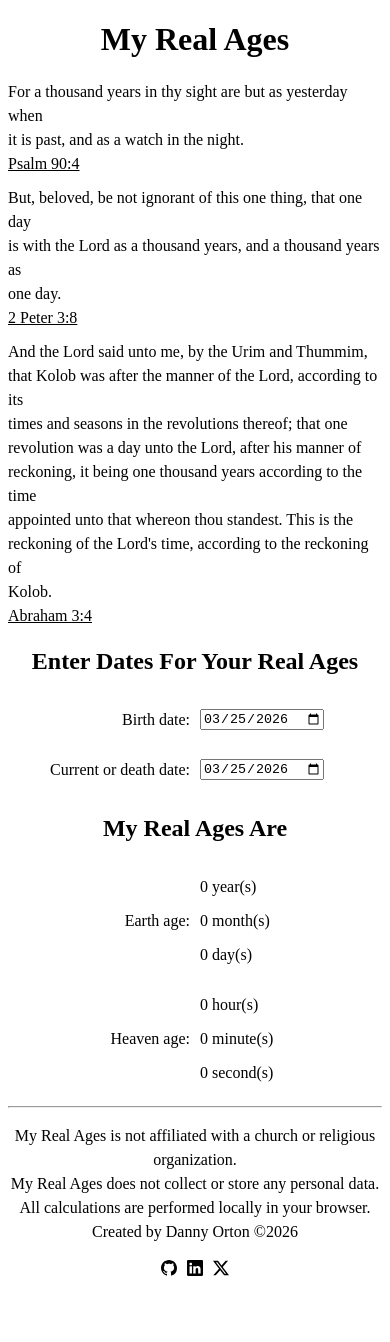
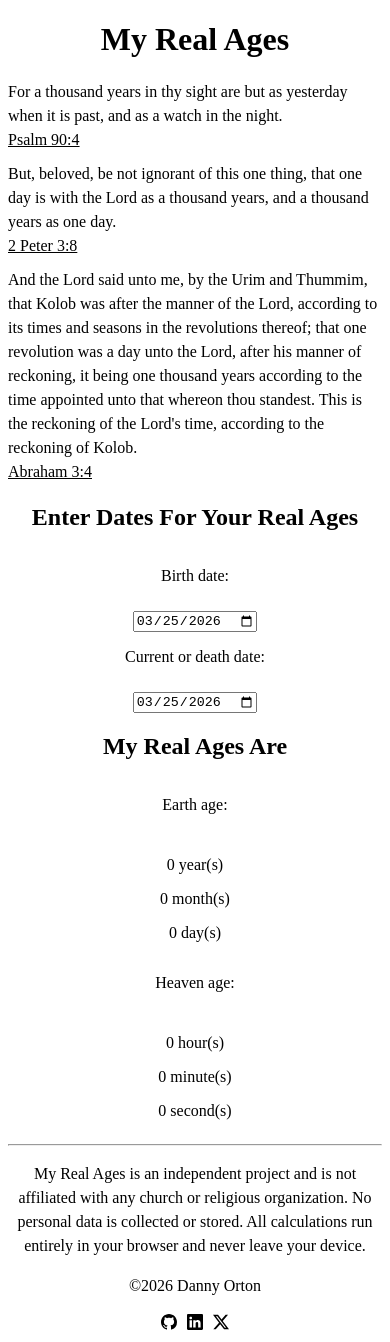
Before and after one commit to dannyvorton/my-real-ages, a Vue app in the folder vue/: page / in a window 390 px wide. Before the commit the page ends 1288 px from the top, so only its background shows below. Built offline with nearby package versions, Linux system fonts and the light colour scheme.

Commit message:
final app updates

```diff
--- a/vue/src/components/AgeCp.vue
+++ b/vue/src/components/AgeCp.vue
@@ -85,4 +85,15 @@
   .age {
     text-align: left;
   }
+  @media (max-width: 600px) {
+    .real-ages {
+      grid-template-columns: 1fr;
+    }
+    .label {
+      justify-content: center;
+    }
+    .age {
+      text-align: center;
+    }
+  }
 </style>
--- a/vue/src/components/DateCp.vue
+++ b/vue/src/components/DateCp.vue
@@ -44,4 +44,13 @@
     width: max-content;
     height: max-content;
   }
+  @media (max-width: 600px) {
+    .date-input {
+      grid-template-columns: 1fr;
+      justify-items: center;
+    }
+    .date-label {
+      text-align: center;
+    }
+  }
 </style>
--- a/vue/src/components/FooterCp.vue
+++ b/vue/src/components/FooterCp.vue
@@ -7,17 +7,14 @@
     <hr />
     <div>
       <p>
-        My Real Ages is not affiliated with a church or religious
-        organization. <br />
-        My Real Ages does not collect or store any personal data. <br />
-        All calculations are performed locally in your browser. <br />
-        Created by Danny Orton &copy;{{ currentYear }}
+        My Real Ages is an independent project and is not affiliated with any
+        church or religious organization. No personal data is collected or
+        stored. All calculations run entirely in your browser and never leave
+        your device.
       </p>
+      <p>&copy;{{ currentYear }} Danny Orton</p>
       <div>
-      <a
-        href="https://github.com/dannyvorton/my-real-ages"
-        target="_blank"
-        >
+        <a href="https://github.com/dannyvorton/my-real-ages" target="_blank">
           <svg
             xmlns="http://www.w3.org/2000/svg"
             width="16"
@@ -29,8 +26,7 @@
             <path
               d="M8 0C3.58 0 0 3.58 0 8c0 3.54 2.29 6.53 5.47 7.59.4.07.55-.17.55-.38 0-.19-.01-.82-.01-1.49-2.01.37-2.53-.49-2.69-.94-.09-.23-.48-.94-.82-1.13-.28-.15-.68-.52-.01-.53.63-.01 1.08.58 1.23.82.72 1.21 1.87.87 2.33.66.07-.52.28-.87.51-1.07-1.78-.2-3.64-.89-3.64-3.95 0-.87.31-1.59.82-2.15-.08-.2-.36-1.02.08-2.12 0 0 .67-.21 2.2.82.64-.18 1.32-.27 2-.27s1.36.09 2 .27c1.53-1.04 2.2-.82 2.2-.82.44 1.1.16 1.92.08 2.12.51.56.82 1.27.82 2.15 0 3.07-1.87 3.75-3.65 3.95.29.25.54.73.54 1.48 0 1.07-.01 1.93-.01 2.2 0 .21.15.46.55.38A8.01 8.01 0 0 0 16 8c0-4.42-3.58-8-8-8"
             />
-        </svg
-      >
+          </svg>
         </a>
         <a href="https://www.linkedin.com/in/orton/" target="_blank">
           <svg
@@ -44,8 +40,7 @@
             <path
               d="M0 1.146C0 .513.526 0 1.175 0h13.65C15.474 0 16 .513 16 1.146v13.708c0 .633-.526 1.146-1.175 1.146H1.175C.526 16 0 15.487 0 14.854zm4.943 12.248V6.169H2.542v7.225zm-1.2-8.212c.837 0 1.358-.554 1.358-1.248-.015-.709-.52-1.248-1.342-1.248S2.4 3.226 2.4 3.934c0 .694.521 1.248 1.327 1.248zm4.908 8.212V9.359c0-.216.016-.432.08-.586.173-.431.568-.878 1.232-.878.869 0 1.216.662 1.216 1.634v3.865h2.401V9.25c0-2.22-1.184-3.252-2.764-3.252-1.274 0-1.845.7-2.165 1.193v.025h-.016l.016-.025V6.169h-2.4c.03.678 0 7.225 0 7.225z"
             />
-        </svg
-        >
+          </svg>
         </a>
         <a href="https://x.com/DannyVOrton" target="_blank">
           <svg
--- a/vue/src/components/ScriptureCp.vue
+++ b/vue/src/components/ScriptureCp.vue
@@ -3,7 +3,8 @@
 <template>
   <div class="scripture">
     <article>
-      For a thousand years in thy sight are but as yesterday when <br />
+      For a thousand years in thy sight are but as yesterday when
+      <br class="mobile" />
       it is past, and as a watch in the night. <br />
       <a
         href="https://www.churchofjesuschrist.org/study/scriptures/ot/ps/90?lang=eng"
@@ -12,8 +13,10 @@
       >
     </article>
     <article>
-      But, beloved, be not ignorant of this one thing, that one day <br />
-      is with the Lord as a thousand years, and a thousand years as <br />
+      But, beloved, be not ignorant of this one thing, that one day
+      <br class="mobile" />
+      is with the Lord as a thousand years, and a thousand years as
+      <br class="mobile" />
       one day. <br />
       <a
         href="https://www.churchofjesuschrist.org/study/scriptures/nt/2-pet/3?lang=eng"
@@ -22,13 +25,20 @@
       >
     </article>
     <article>
-      And the Lord said unto me, by the Urim and Thummim, <br />
-      that Kolob was after the manner of the Lord, according to its <br />
-      times and seasons in the revolutions thereof; that one <br />
-      revolution was a day unto the Lord, after his manner of <br />
-      reckoning, it being one thousand years according to the time <br />
-      appointed unto that whereon thou standest. This is the <br />
-      reckoning of the Lord&#39;s time, according to the reckoning of <br />
+      And the Lord said unto me, by the Urim and Thummim,
+      <br class="mobile" />
+      that Kolob was after the manner of the Lord, according to its
+      <br class="mobile" />
+      times and seasons in the revolutions thereof; that one
+      <br class="mobile" />
+      revolution was a day unto the Lord, after his manner of
+      <br class="mobile" />
+      reckoning, it being one thousand years according to the time
+      <br class="mobile" />
+      appointed unto that whereon thou standest. This is the
+      <br class="mobile" />
+      reckoning of the Lord&#39;s time, according to the reckoning of
+      <br class="mobile" />
       Kolob. <br />
       <a
         href="https://www.churchofjesuschrist.org/study/scriptures/pgp/abr/3?lang=eng"
@@ -56,4 +66,12 @@
   a:hover {
     font-style: italic;
   }
+  .mobile {
+    display: none;
+  }
+  @media (min-width: 680px) {
+    .mobile {
+      display: inline;
+    }
+  }
 </style>
```
Also changed, not shown: vue/src/README.md (added), vue/src/components/README.md, 1 other file (tests, documents, lock files or other folders). Lines whose indentation alone changed are shown as unchanged.
